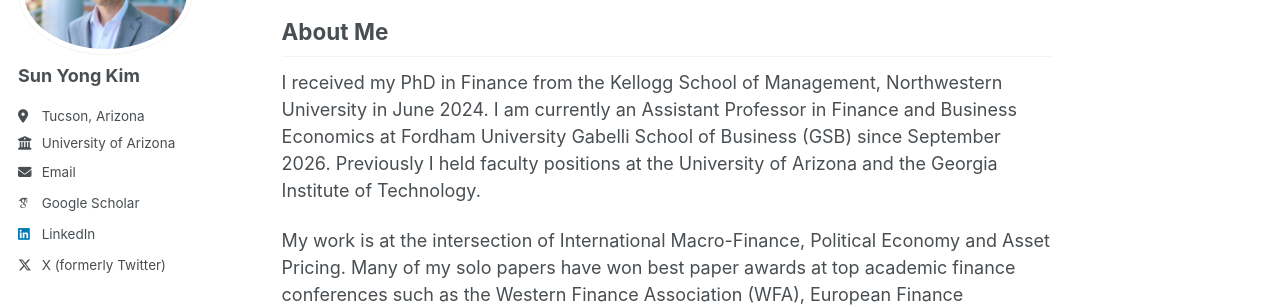
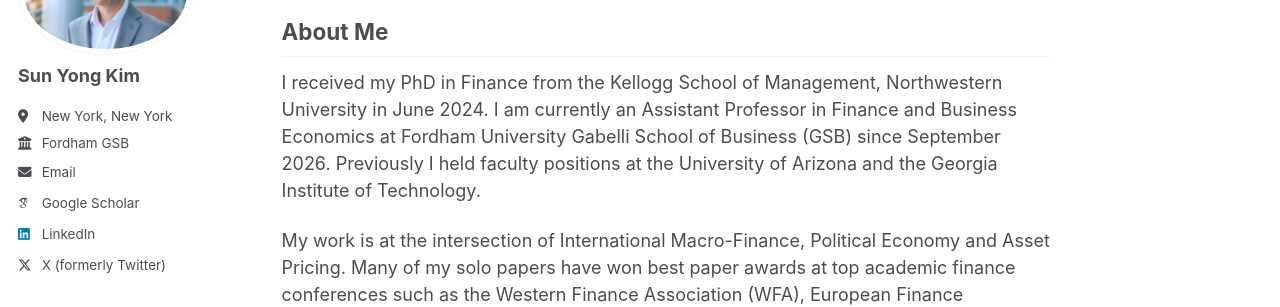
Before and after one commit to sunyongkim-research/sunyongkim-research.github.io, a Jekyll site: the page built from _pages/about.md, in a window 1280 px wide. Shown: the part 170-477 px from the top of the page. Built offline with Jekyll 4.4.1, drawn with Linux system fonts in a browser that asks for light colours; some web fonts are replaced; a script bundle is joined from its source files by our own code; library files that are not in the unit come from our copies.

Commit message:
Update _config.yml

```diff
--- a/_config.yml
+++ b/_config.yml
@@ -27,8 +27,8 @@
   name             : "Sun Yong Kim"
   pronouns         : # example: "she/her"
   bio              : ""
-  location         : "Tucson, Arizona"
-  employer         : "University of Arizona"
+  location         : "New York, New York"
+  employer         : "Fordham GSB"
   uri              : # URL
   email            : "skim3617@arizona.edu"
 
```
